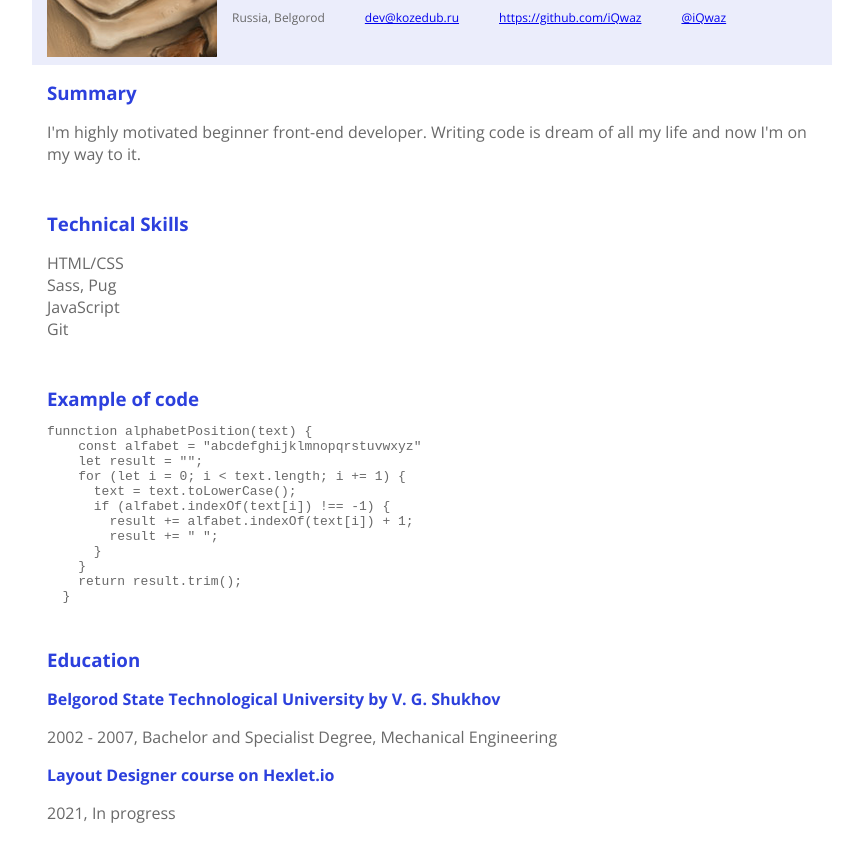
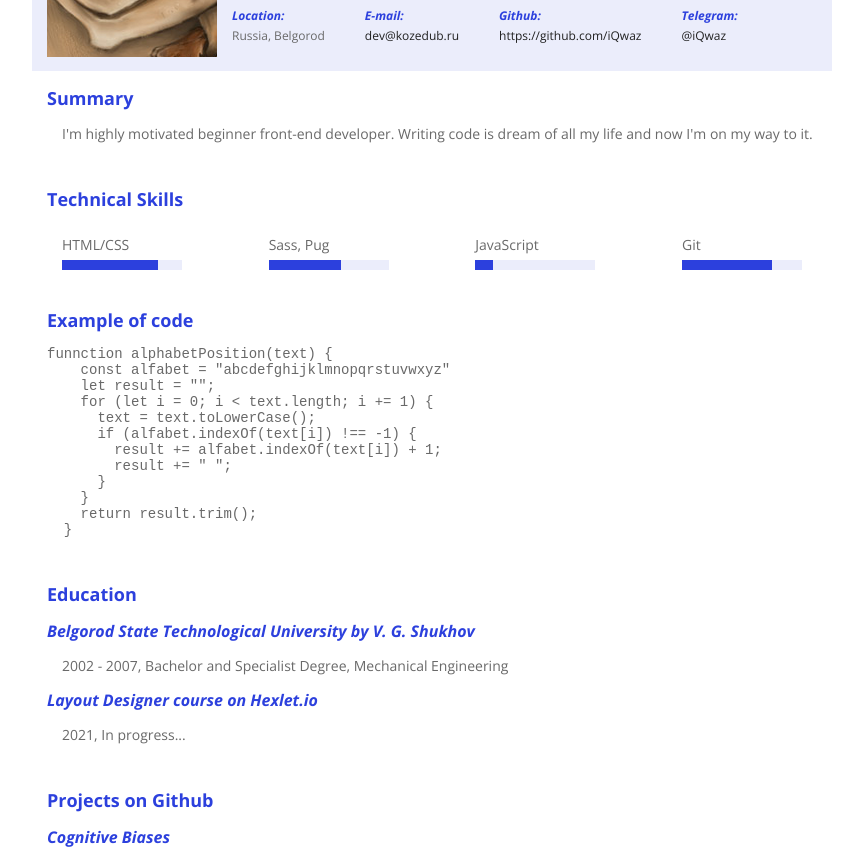
Before and after one commit to iQwaz/rsschool-cv, a website: page src/index.html in a window 1280 px wide. Shown: the part 128-987 px from the top of the page, without its empty margins (208-1071 px from the left). Drawn offline with nearby package versions, Linux system fonts and the light colour scheme; a script that the page names is missing; a small style sheet from the web is missing.

Commit message:
feat: add all styles

```diff
--- a/src/index.html
+++ b/src/index.html
@@ -22,19 +22,19 @@
       <h3 class="sr-only">Contacts</h3>
       <ul class="contacts">
         <li>
-          <h4>Location</h4>
+          <h4>Location:</h4>
           <p>Russia, Belgorod</p>
         </li>
         <li>
-          <h4>E-mail</h4>
+          <h4>E-mail:</h4>
           <p><a href="mailto:dev@kozedub.ru">dev@kozedub.ru</a></p>
         </li>
         <li>
-          <h4>Github</h4>
+          <h4>Github:</h4>
           <p><a href="https://github.com/iQwaz">https://github.com/iQwaz</a></p>
         </li>
         <li>
-          <h4>Telegram</h4>
+          <h4>Telegram:</h4>
           <p><a href="https://t.me/iQwaz">@iQwaz</a></p>
         </li>
       </ul>
@@ -42,20 +42,20 @@
     <main>
       <section>
         <h3>Summary</h3>
-        <p>I'm highly motivated beginner front-end developer. Writing code is dream of all my life and now I'm on my way to it.</p>
+        <p class="pl-15">I'm highly motivated beginner front-end developer. Writing code is dream of all my life and now I'm on my way to it.</p>
       </section>
       <section>
         <h3>Technical Skills</h3>
-        <ul>
-          <li>HTML/CSS</li>
-          <li>Sass, Pug</li>
-          <li>JavaScript</li>
-          <li>Git</li>
+        <ul class="skills">
+          <li class="skill-item skill-html">HTML/CSS</li>
+          <li class="skill-item skill-preprocessor">Sass, Pug</li>
+          <li class="skill-item skill-js">JavaScript</li>
+          <li class="skill-item skill-git">Git</li>
         </ul>
       </section>
       <section>
         <h3>Example of code</h3>
-        <pre><code #ebedfb;" class="language-javascript">funnction alphabetPosition(text) {
+        <pre><code class="language-javascript">funnction alphabetPosition(text) {
     const alfabet = "abcdefghijklmnopqrstuvwxyz"
     let result = "";
     for (let i = 0; i < text.length; i += 1) {
@@ -73,14 +73,14 @@
         <ul>
           <li>
             <h4>Belgorod State Technological University by V. G. Shukhov</h4>
-            <p>
+            <p class="pl-15">
               <time datetime="2002">2002</time> - <time datetime="2007">2007</time>, Bachelor and Specialist Degree, Mechanical Engineering
             </p>
           </li>
           <li>
             <h4>Layout Designer course on Hexlet.io</h4>
-            <p>
-              <time datetime="2021">2021</time>, In progress
+            <p class="pl-15">
+              <time datetime="2021">2021</time>, In progress...
             </p>
           </li>
         </ul>
@@ -90,15 +90,15 @@
         <ul>
           <li>
             <h4>Cognitive Biases</h4>
-            <p>Landing page for first project of Layout Designer course on Hexlet.io</p>
-            <p>Github: <a href="https://github.com/iQwaz/layout-designer-project-lvl1">https://github.com/iQwaz/layout-designer-project-lvl1</a></p>
-            <p>Deploy: <a href="http://qwaz-layout-designer-lvl1.surge.sh/">http://qwaz-layout-designer-lvl1.surge.sh/</a></p>
+            <p class="pl-15">Landing page for first project of Layout Designer course on Hexlet.io</p>
+            <p class="pl-15">Github: <a href="https://github.com/iQwaz/layout-designer-project-lvl1">https://github.com/iQwaz/layout-designer-project-lvl1</a></p>
+            <p class="pl-15">Deploy: <a href="http://qwaz-layout-designer-lvl1.surge.sh/">http://qwaz-layout-designer-lvl1.surge.sh/</a></p>
           </li>
           <li>
             <h4>Music Box</h4>
-            <p></p>
-            <p>Github: <a href="https://github.com/iQwaz/layout-designer-project-lvl2">https://github.com/iQwaz/layout-designer-project-lvl2</a></p>
-            <p>Deploy: <a href="http://qwaz-layout-designer-lvl2.surge.sh/">http://qwaz-layout-designer-lvl2.surge.sh/</a></p>
+            <p class="pl-15">Landing page for second project of Layout Designer course on Hexlet.io</p>
+            <p class="pl-15">Github: <a href="https://github.com/iQwaz/layout-designer-project-lvl2">https://github.com/iQwaz/layout-designer-project-lvl2</a></p>
+            <p class="pl-15">Deploy: <a href="http://qwaz-layout-designer-lvl2.surge.sh/">http://qwaz-layout-designer-lvl2.surge.sh/</a></p>
           </li>
         </ul>
       </section>
@@ -106,10 +106,10 @@
         <h3>Languages</h3>
         <ul>
           <li>
-            <p>English: <em>Pre-Intermediate (A2)</em></p>
+            <p class="pl-15">English: <em>Pre-Intermediate (A2)</em></p>
           </li>
           <li>
-            <p>Russian: <em>Native</em></p>
+            <p class="pl-15">Russian: <em>Native</em></p>
           </li>
         </ul>
       </section>
--- a/src/styles/style.css
+++ b/src/styles/style.css
@@ -8,6 +8,7 @@ body {
   padding: 0;
 
   color: #696969;
+  font-size: 14px;
   font-family: "Open Sans", sans-serif;
 }
 
@@ -38,6 +39,20 @@ h1 {
   line-height: 48px;
 }
 
+h2 {
+  font-size: 24px;
+  line-height: 40px;
+}
+
+h3 {
+  font-size: 18px;
+}
+
+h4 {
+  font-size: 16px;
+  font-style: italic;
+}
+
 ul {
   padding-left: 0;
 }
@@ -46,11 +61,34 @@ li {
   list-style-type: none;
 }
 
+.pl-15 {
+  padding-left: 15px;
+}
+
+a {
+  color: #202020;
+  text-decoration: none;
+}
+
+a:hover {
+  text-decoration: underline;
+}
+
 .contacts {
   display: flex;
   gap: 40px;
 
   font-size: 12px;
+}
+
+.contacts h4 {
+  font-size: 12px;
+  margin-top: 20px;
+}
+
+.contacts p {
+  margin-top: 3px;
+  margin-bottom: 0;
 }
 
 .wrapper {
@@ -62,7 +100,85 @@ section {
   padding: 15px;
 }
 
+.skills {
+  display: flex;
+  justify-content: space-between;
+  padding: 0 15px;
+}
+
+.skill-item {
+  width: 120px;
+}
+
+.skill-item::before {
+  position: relative;
+  top: 35px;
+
+  display: block;
+  width: 100%;
+  height: 10px;
+
+  background-color: #ebedfb;
+
+  content: "";
+}
+
+.skill-html::after {
+  position: relative;
+  top: 6px;
+
+  display: block;
+  width: 80%;
+  height: 10px;
+
+  background-color: #2c40dd;
+
+  content: "";
+}
+
+.skill-preprocessor::after {
+  position: relative;
+  top: 6px;
+
+  display: block;
+  width: 60%;
+  height: 10px;
+
+  background-color: #2c40dd;
+
+  content: "";
+}
+
+.skill-js::after {
+  position: relative;
+  top: 6px;
+
+  display: block;
+  width: 15%;
+  height: 10px;
+
+  background-color: #2c40dd;
+
+  content: "";
+}
+
+.skill-git::after {
+  position: relative;
+  top: 6px;
+
+  display: block;
+  width: 75%;
+  height: 10px;
+
+  background-color: #2c40dd;
+
+  content: "";
+}
+
 footer {
+  display: flex;
+  align-items: center;
+  justify-content: space-between;
   padding: 15px;
 
   background-color: #ebedfb;
```
